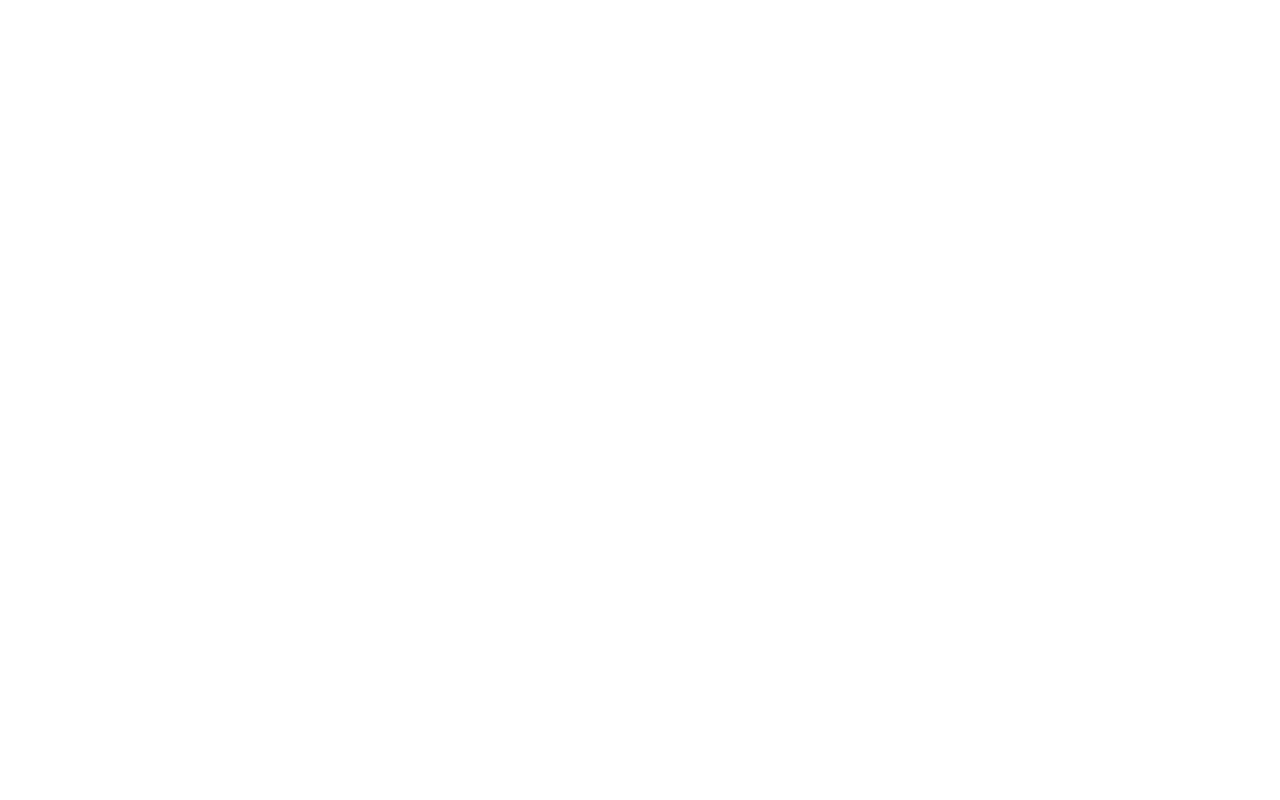
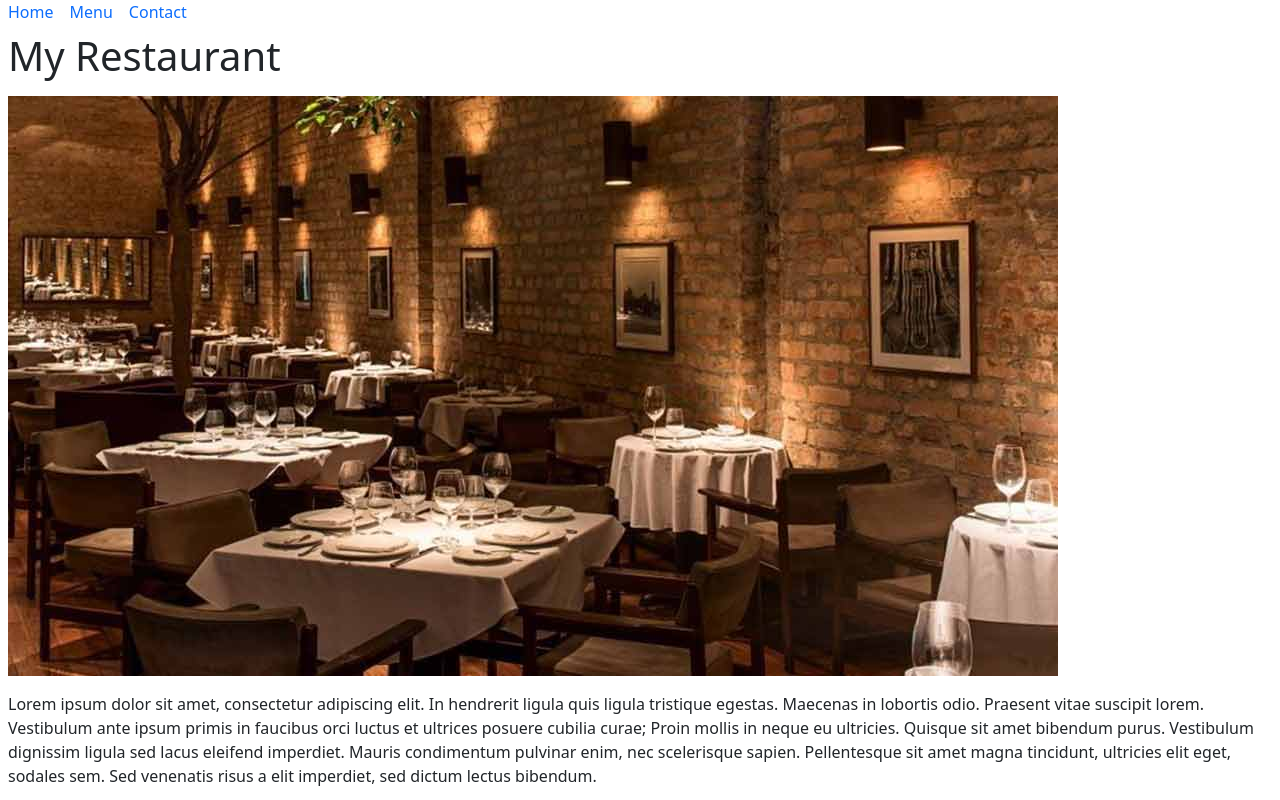
Before and after one commit to jpdf00/restaurant-page, a website built with webpack: page dist/index.html in a window 1280 px wide. Built offline with nearby package versions, Linux system fonts and the light colour scheme; files whose address does not match are found by name.

Commit message:
Add navbar and home

```diff
--- /dev/null
+++ b/src/home.js
@@ -0,0 +1,26 @@
+const Home = () => {
+  const home = document.createElement('div')
+
+  const name = document.createElement('h1');
+  const image = document.createElement('img');
+  const description = document.createElement('p');
+
+  name.setAttribute('class', 'text-decoration-none m-2');
+  name.textContent = 'My Restaurant';
+
+  image.setAttribute('class', 'text-decoration-none m-2');
+  image.setAttribute('src', '../assets/img/restaurant-photo.jpg');
+  image.setAttribute('alt', 'Restaurant Photo');
+
+  description.setAttribute('class', 'text-decoration-none m-2');
+  description.textContent = 'Lorem ipsum dolor sit amet, consectetur adipiscing elit. In hendrerit ligula quis ligula tristique egestas. Maecenas in lobortis odio. Praesent vitae suscipit lorem. Vestibulum ante ipsum primis in faucibus orci luctus et ultrices posuere cubilia curae; Proin mollis in neque eu ultricies. Quisque sit amet bibendum purus. Vestibulum dignissim ligula sed lacus eleifend imperdiet. Mauris condimentum pulvinar enim, nec scelerisque sapien. Pellentesque sit amet magna tincidunt, ultricies elit eget, sodales sem. Sed venenatis risus a elit imperdiet, sed dictum lectus bibendum. ';
+
+  const links = [name, image, description];
+  for (let i = 0; i < links.length; i += 1) {
+    home.appendChild(links[i]);
+  }
+
+  return home
+}
+
+export default Home
--- a/src/index.js
+++ b/src/index.js
@@ -1,3 +1,8 @@
-function test() {
- console.log("it's alive")
-}
+import Navbar from './navbar';
+import Home from './home';
+
+const content = document.querySelector('#content');
+const navBar = Navbar();
+const home = Home();
+content.appendChild(navBar);
+content.appendChild(home);
--- /dev/null
+++ b/src/navbar.js
@@ -0,0 +1,28 @@
+const Navbar = () => {
+  const navBar = document.createElement('nav')
+
+  const linkHome = document.createElement('a');
+  const linkMenu = document.createElement('a');
+  const linkContact = document.createElement('a');
+
+  linkHome.setAttribute('class', 'text-decoration-none mx-2');
+  linkHome.setAttribute('href', '#');
+  linkHome.textContent = 'Home';
+
+  linkMenu.setAttribute('class', 'text-decoration-none mx-2');
+  linkMenu.setAttribute('href', '#');
+  linkMenu.textContent = 'Menu';
+
+  linkContact.setAttribute('class', 'text-decoration-none mx-2');
+  linkContact.setAttribute('href', '#');
+  linkContact.textContent = 'Contact';
+
+  const links = [linkHome, linkMenu, linkContact];
+  for (let i = 0; i < links.length; i += 1) {
+    navBar.appendChild(links[i]);
+  }
+
+  return navBar
+}
+
+export default Navbar
```
Also changed, not shown: assets/img/restaurant-photo.jpg (added), dist/index.html, dist/main.js.
